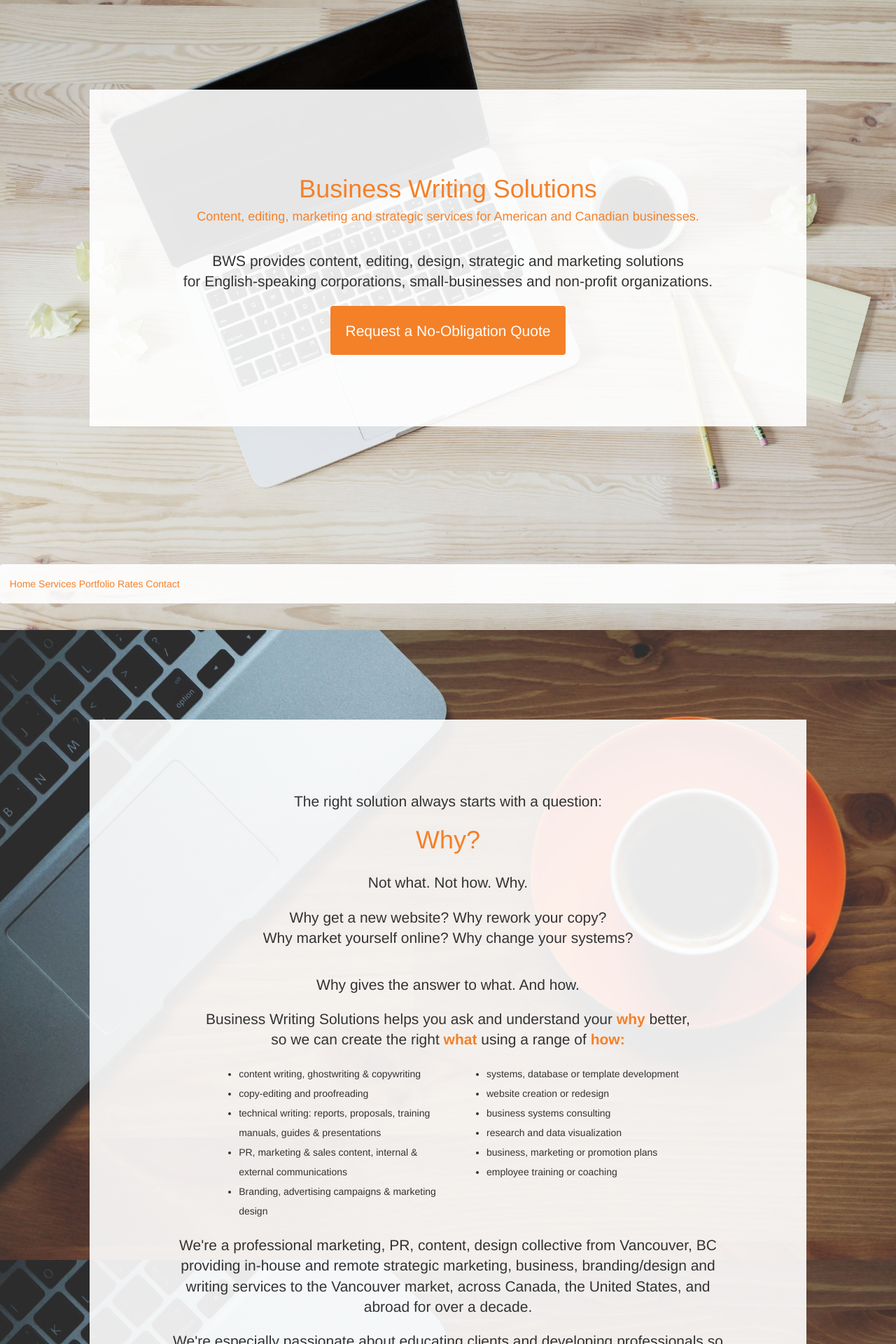
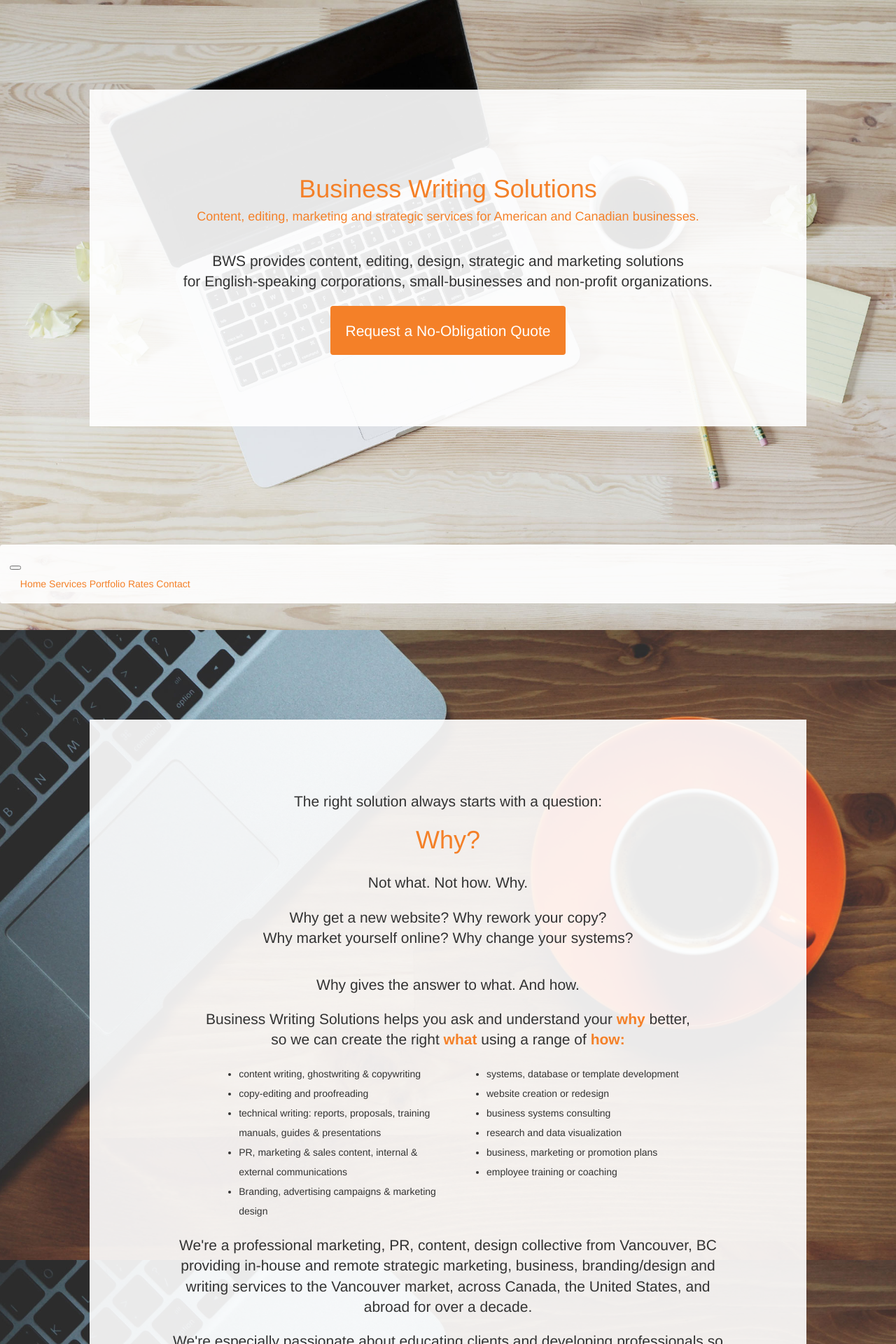
Before and after one commit to kaiewiggins/businesswriting, a Jekyll site: the page built from index.html, in a window 1280 px wide. Shown: the top 1920 px of the page at 70% size. Built offline with Jekyll 4.4.1, drawn with Linux system fonts in a browser that asks for light colours; nearby versions of some CDN libraries.

Commit message:
Update default.html
Expand navbar capabilities

```diff
--- a/_layouts/default.html
+++ b/_layouts/default.html
@@ -18,11 +18,17 @@
 <body>
     {{content}}<!--all unique page content-->
 	<nav class="navbar">
+  <button class="navbar-toggler" type="button" data-toggle="collapse" data-target="#navbarNavAltMarkup" aria-controls="navbarNavAltMarkup" aria-expanded="false" aria-label="Toggle navigation">
+    <span class="navbar-toggler-icon"></span>
+  </button>		  <div class="collapse navbar-collapse" id="navbarNavAltMarkup">
+		    <div class="navbar-nav">
   <a class="nav-item nav-link" href="#">Home</a>
   <a class="nav-item nav-link" href="#aboutservices">Services</a>
   <a class="nav-item nav-link" href="#portfolioprojects">Portfolio</a>
   <a class="nav-item nav-link" href="#quoterates">Rates</a>
   <a class="nav-item nav-link" href="#contactme">Contact</a>
+		    </div>
+		  </div>
 	</nav>
   </body>
   <footer>
```
